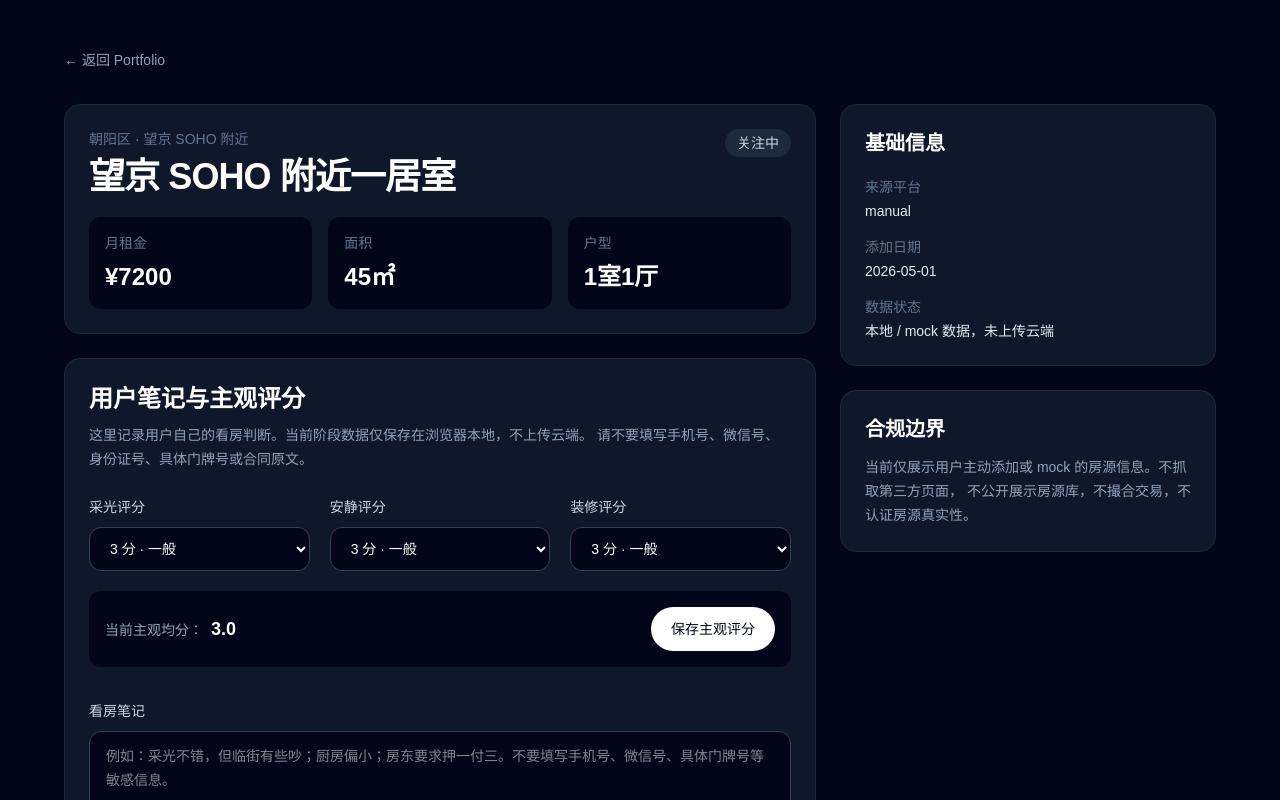
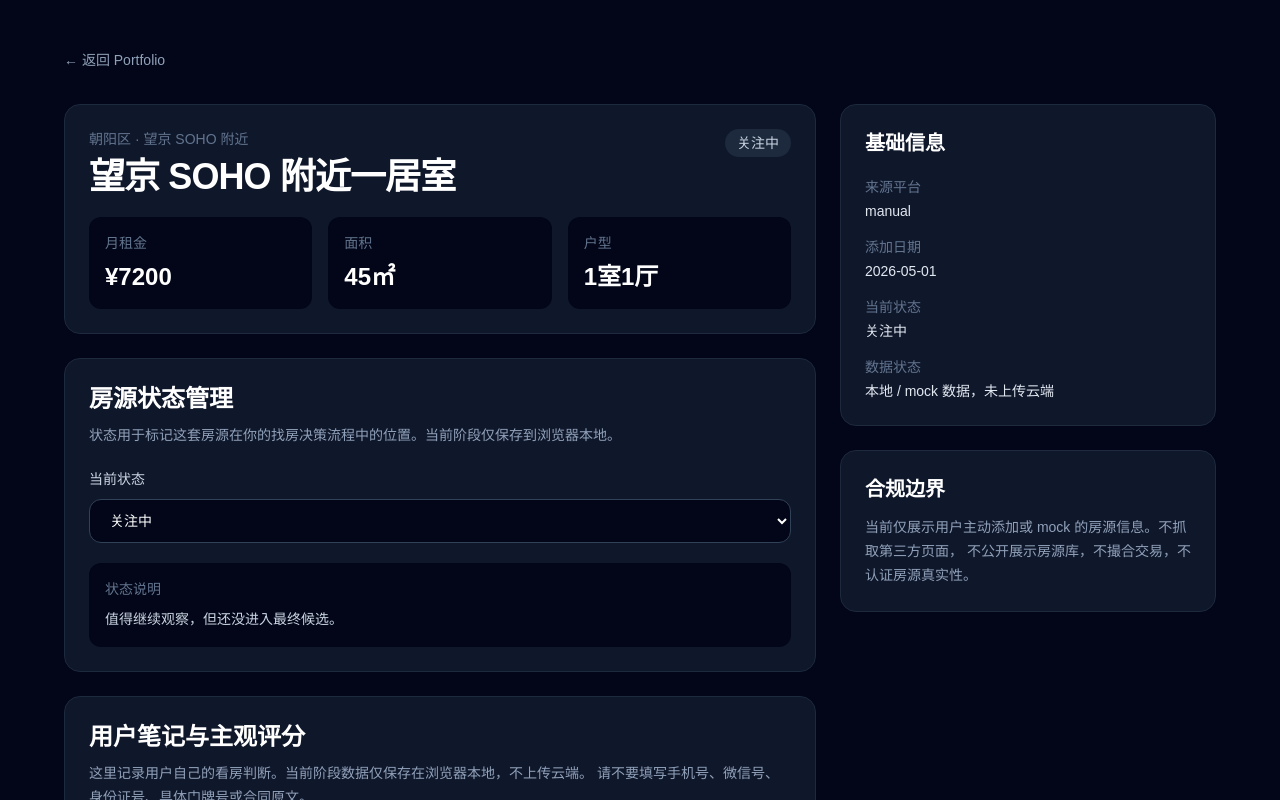
Before and after one commit to Qiu-Jiajun/HouseFolio, a Next.js app: page /portfolio/listing-001 in a window 1280 px wide. Shown: the top 800 px of the page. Built offline with nearby package versions, Linux system fonts and the light colour scheme.

Commit message:
feat: add local listing status management

```diff
--- a/src/components/listing-detail-view.tsx
+++ b/src/components/listing-detail-view.tsx
@@ -2,6 +2,7 @@
 
 import { useEffect, useState } from "react";
 import { ListingNotesPanel } from "@/components/listing-notes-panel";
+import { ListingStatusPanel } from "@/components/listing-status-panel";
 import { findClientListingById } from "@/lib/local-store/listing-lookup";
 import type { Listing } from "@/types/listing";
 
@@ -106,6 +107,17 @@
           ) : null}
         </div>
 
+        <ListingStatusPanel
+          listingId={listing.id}
+          status={listing.status}
+          onStatusChange={(nextStatus) =>
+            setListing({
+              ...listing,
+              status: nextStatus,
+            })
+          }
+        />
+
         <ListingNotesPanel listingId={listing.id} />
 
         <div className="rounded-2xl border border-slate-800 bg-slate-900 p-6">
@@ -147,7 +159,7 @@
           <h2 className="text-2xl font-semibold text-white">L2 算法评分</h2>
           <p className="mt-2 text-sm leading-6 text-slate-400">
             后续这里会展示综合评分、相对性价比、排序权重和异常标记。
-            用户主观评分会成为 L2 权重计算的重要输入。
+            房源状态会影响后续对比池和筛选逻辑。
           </p>
 
           <div className="mt-5 rounded-xl bg-slate-950 p-4">
@@ -166,7 +178,7 @@
           </h2>
           <p className="mt-2 text-sm leading-6 text-slate-400">
             后续这里会在用户点击确认并完成脱敏后，结合基础信息、L1/L2 结果、
-            用户笔记和主观评分生成看房 checklist、风险解释和决策建议。
+            用户笔记、主观评分和房源状态生成看房 checklist、风险解释和决策建议。
           </p>
 
           <button
@@ -194,6 +206,13 @@
             </div>
 
             <div>
+              <dt className="text-slate-500">当前状态</dt>
+              <dd className="mt-1 text-slate-200">
+                {statusText[listing.status]}
+              </dd>
+            </div>
+
+            <div>
               <dt className="text-slate-500">数据状态</dt>
               <dd className="mt-1 text-slate-200">
                 本地 / mock 数据，未上传云端
--- /dev/null
+++ b/src/components/listing-status-panel.tsx
@@ -0,0 +1,109 @@
+"use client";
+
+import { useEffect, useState } from "react";
+import type { ListingStatus } from "@/types/listing";
+import { saveListingStatus } from "@/lib/local-store/listing-status";
+
+type ListingStatusPanelProps = {
+  listingId: string;
+  status: ListingStatus;
+  onStatusChange: (status: ListingStatus) => void;
+};
+
+const statusOptions: {
+  value: ListingStatus;
+  label: string;
+  description: string;
+}[] = [
+  {
+    value: "draft",
+    label: "草稿",
+    description: "刚添加，还没有认真评估。",
+  },
+  {
+    value: "watching",
+    label: "关注中",
+    description: "值得继续观察，但还没进入最终候选。",
+  },
+  {
+    value: "visited",
+    label: "已看房",
+    description: "已经线下看过，等待复盘。",
+  },
+  {
+    value: "shortlisted",
+    label: "候选",
+    description: "进入最终对比池，可以参与后续 L2 对比。",
+  },
+  {
+    value: "rejected",
+    label: "已排除",
+    description: "暂不考虑，但保留决策记录。",
+  },
+];
+
+export function ListingStatusPanel({
+  listingId,
+  status,
+  onStatusChange,
+}: ListingStatusPanelProps) {
+  const [currentStatus, setCurrentStatus] = useState<ListingStatus>(status);
+  const [savedMessage, setSavedMessage] = useState("");
+
+  useEffect(() => {
+    setCurrentStatus(status);
+  }, [status]);
+
+  function handleStatusChange(nextStatus: ListingStatus) {
+    setCurrentStatus(nextStatus);
+    saveListingStatus(listingId, nextStatus);
+    onStatusChange(nextStatus);
+    setSavedMessage("状态已保存到本地。");
+  }
+
+  const currentOption = statusOptions.find(
+    (option) => option.value === currentStatus
+  );
+
+  return (
+    <div className="rounded-2xl border border-slate-800 bg-slate-900 p-6">
+      <h2 className="text-2xl font-semibold text-white">房源状态管理</h2>
+
+      <p className="mt-2 text-sm leading-6 text-slate-400">
+        状态用于标记这套房源在你的找房决策流程中的位置。当前阶段仅保存到浏览器本地。
+      </p>
+
+      <label className="mt-5 block">
+        <span className="text-sm text-slate-300">当前状态</span>
+        <select
+          value={currentStatus}
+          onChange={(event) =>
+            handleStatusChange(event.target.value as ListingStatus)
+          }
+          className="mt-2 w-full rounded-xl border border-slate-700 bg-slate-950 px-4 py-3 text-sm text-white outline-none focus:border-slate-400"
+        >
+          {statusOptions.map((option) => (
+            <option key={option.value} value={option.value}>
+              {option.label}
+            </option>
+          ))}
+        </select>
+      </label>
+
+      {currentOption ? (
+        <div className="mt-5 rounded-xl bg-slate-950 p-4">
+          <p className="text-sm text-slate-500">状态说明</p>
+          <p className="mt-2 text-sm leading-6 text-slate-300">
+            {currentOption.description}
+          </p>
+        </div>
+      ) : null}
+
+      {savedMessage ? (
+        <div className="mt-5 rounded-xl border border-emerald-900 bg-emerald-950 px-4 py-3 text-sm text-emerald-200">
+          {savedMessage}
+        </div>
+      ) : null}
+    </div>
+  );
+}
--- a/src/components/portfolio-list.tsx
+++ b/src/components/portfolio-list.tsx
@@ -2,24 +2,29 @@
 
 import { useEffect, useMemo, useState } from "react";
 import { ListingCard } from "@/components/listing-card";
-import { mockListings } from "@/lib/db/mock-listings";
-import { loadLocalListings } from "@/lib/local-store/listings";
+import { getAllClientListings } from "@/lib/local-store/listing-lookup";
 import type { Listing } from "@/types/listing";
 
 export function PortfolioList() {
-  const [localListings, setLocalListings] = useState<Listing[]>([]);
+  const [listings, setListings] = useState<Listing[]>([]);
 
   useEffect(() => {
-    setLocalListings(loadLocalListings());
+    setListings(getAllClientListings());
   }, []);
 
-  const listings = useMemo(() => {
-    return [...localListings, ...mockListings];
-  }, [localListings]);
+  const averageRent = useMemo(() => {
+    if (listings.length === 0) {
+      return 0;
+    }
 
-  const averageRent = Math.round(
-    listings.reduce((sum, item) => sum + item.rent, 0) / listings.length
-  );
+    return Math.round(
+      listings.reduce((sum, item) => sum + item.rent, 0) / listings.length
+    );
+  }, [listings]);
+
+  const localAddedCount = listings.filter((listing) =>
+    listing.id.startsWith("listing-")
+  ).length - 3;
 
   return (
     <>
@@ -36,7 +41,9 @@
 
         <div className="rounded-2xl border border-slate-800 bg-slate-900 p-5">
           <p className="text-sm text-slate-500">本地新增</p>
-          <p className="mt-2 text-3xl font-bold">{localListings.length}</p>
+          <p className="mt-2 text-3xl font-bold">
+            {Math.max(localAddedCount, 0)}
+          </p>
         </div>
       </div>
 
--- a/src/lib/local-store/listing-lookup.ts
+++ b/src/lib/local-store/listing-lookup.ts
@@ -1,9 +1,11 @@
 import type { Listing } from "@/types/listing";
 import { mockListings } from "@/lib/db/mock-listings";
 import { loadLocalListings } from "@/lib/local-store/listings";
+import { applyListingStatusOverrides } from "@/lib/local-store/listing-status";
 
 export function getAllClientListings(): Listing[] {
-  return [...loadLocalListings(), ...mockListings];
+  const listings = [...loadLocalListings(), ...mockListings];
+  return applyListingStatusOverrides(listings);
 }
 
 export function findClientListingById(id: string): Listing | undefined {
--- /dev/null
+++ b/src/lib/local-store/listing-status.ts
@@ -0,0 +1,76 @@
+import type { Listing, ListingStatus } from "@/types/listing";
+
+const LOCAL_LISTING_STATUS_KEY = "housefolio:listing-status-overrides";
+
+export type ListingStatusOverride = {
+  listingId: string;
+  status: ListingStatus;
+  updatedAt: string;
+};
+
+export function loadListingStatusOverrides(): ListingStatusOverride[] {
+  if (typeof window === "undefined") {
+    return [];
+  }
+
+  const raw = window.localStorage.getItem(LOCAL_LISTING_STATUS_KEY);
+
+  if (!raw) {
+    return [];
+  }
+
+  try {
+    const parsed = JSON.parse(raw);
+    return Array.isArray(parsed) ? (parsed as ListingStatusOverride[]) : [];
+  } catch {
+    return [];
+  }
+}
+
+export function loadListingStatusOverride(
+  listingId: string
+): ListingStatus | null {
+  const override = loadListingStatusOverrides().find(
+    (item) => item.listingId === listingId
+  );
+
+  return override?.status ?? null;
+}
+
+export function saveListingStatus(listingId: string, status: ListingStatus) {
+  if (typeof window === "undefined") {
+    return;
+  }
+
+  const otherOverrides = loadListingStatusOverrides().filter(
+    (item) => item.listingId !== listingId
+  );
+
+  const nextOverride: ListingStatusOverride = {
+    listingId,
+    status,
+    updatedAt: new Date().toISOString(),
+  };
+
+  window.localStorage.setItem(
+    LOCAL_LISTING_STATUS_KEY,
+    JSON.stringify([nextOverride, ...otherOverrides])
+  );
+}
+
+export function applyListingStatusOverrides(listings: Listing[]): Listing[] {
+  const overrides = loadListingStatusOverrides();
+
+  return listings.map((listing) => {
+    const override = overrides.find((item) => item.listingId === listing.id);
+
+    if (!override) {
+      return listing;
+    }
+
+    return {
+      ...listing,
+      status: override.status,
+    };
+  });
+}
```
